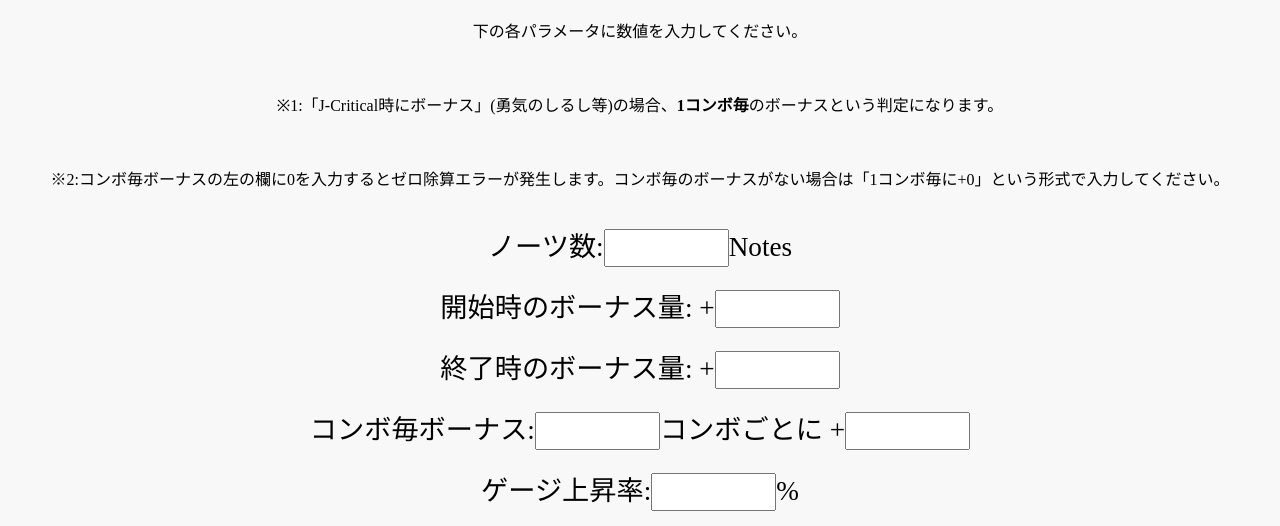
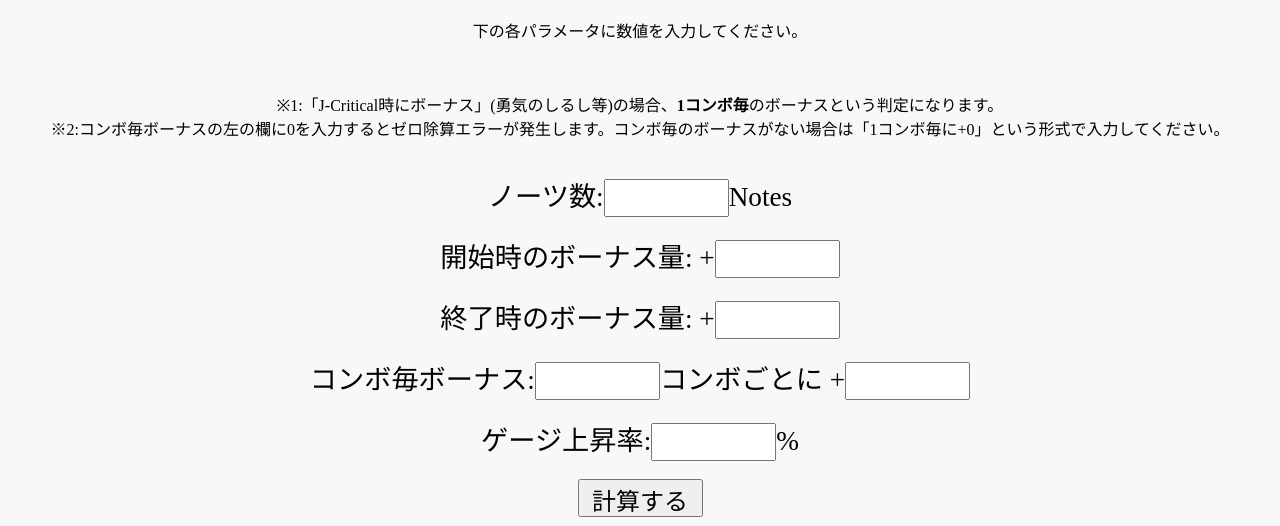
Before and after one commit to Qman11010101/GaugeAmountCalculatorOnWeb, a plain HTML site: page docs/index.html in a window 1280 px wide. Shown: the part 57-583 px from the top of the page. Drawn offline with Linux system fonts and the light colour scheme.

Commit message:
微修正

```diff
--- a/docs/index.html
+++ b/docs/index.html
@@ -63,8 +63,8 @@
     <body>
         <h1>チュウニズムゲージ量計算機 On Web</h1>
         <p>下の各パラメータに数値を入力してください。</p><br>
-        <p>※1:「J-Critical時にボーナス」(勇気のしるし等)の場合、<span style="font-weight: bold;">1コンボ毎</span>のボーナスという判定になります。</p><br>
-        <p>※2:コンボ毎ボーナスの左の欄に0を入力するとゼロ除算エラーが発生します。コンボ毎のボーナスがない場合は「1コンボ毎に+0」という形式で入力してください。</p>
+        <p>※1:「J-Critical時にボーナス」(勇気のしるし等)の場合、<span style="font-weight: bold;">1コンボ毎</span>のボーナスという判定になります。<br>
+        ※2:コンボ毎ボーナスの左の欄に0を入力するとゼロ除算エラーが発生します。コンボ毎のボーナスがない場合は「1コンボ毎に+0」という形式で入力してください。</p>
 
         <br>
 
```
